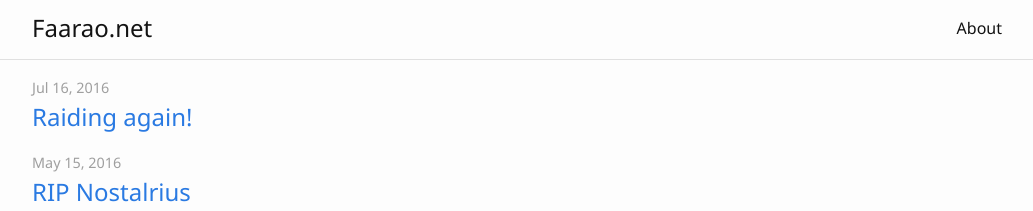
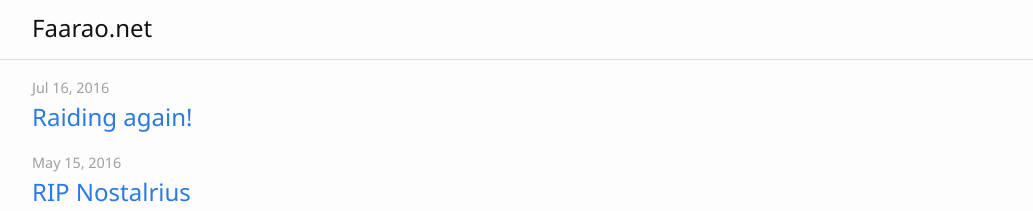
Before and after one commit to Eilyra/blog, a Jekyll site: the page built from index.html, in a window 1280 px wide. Shown: the top 211 px of the page, without its empty margins (123-1156 px from the left). Built offline with Jekyll 4.4.1, drawn with Linux system fonts in a browser that asks for light colours.

Commit message:
"hack" to hide site nav

```diff
--- a/_includes/header.html
+++ b/_includes/header.html
@@ -4,6 +4,7 @@
 
     <a class="site-title" href="{{ site.baseurl }}/">{{ site.title }}</a>
 
+    {% if false %}
     <nav class="site-nav">
       <a href="#" class="menu-icon">
         <svg viewBox="0 0 18 15">
@@ -21,6 +22,7 @@
         {% endfor %}
       </div>
     </nav>
+    {% endif %}
 
   </div>
 
```
